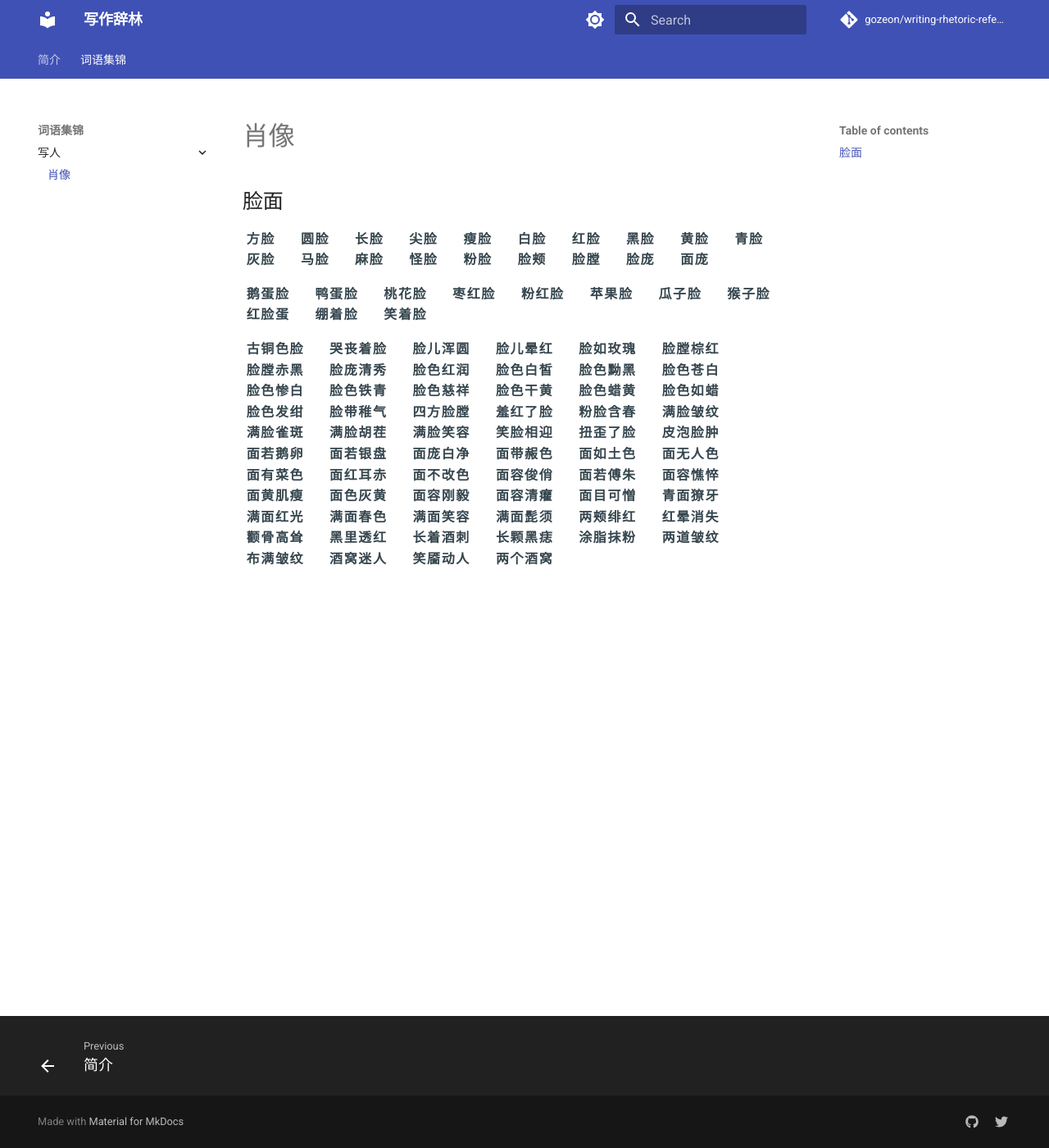
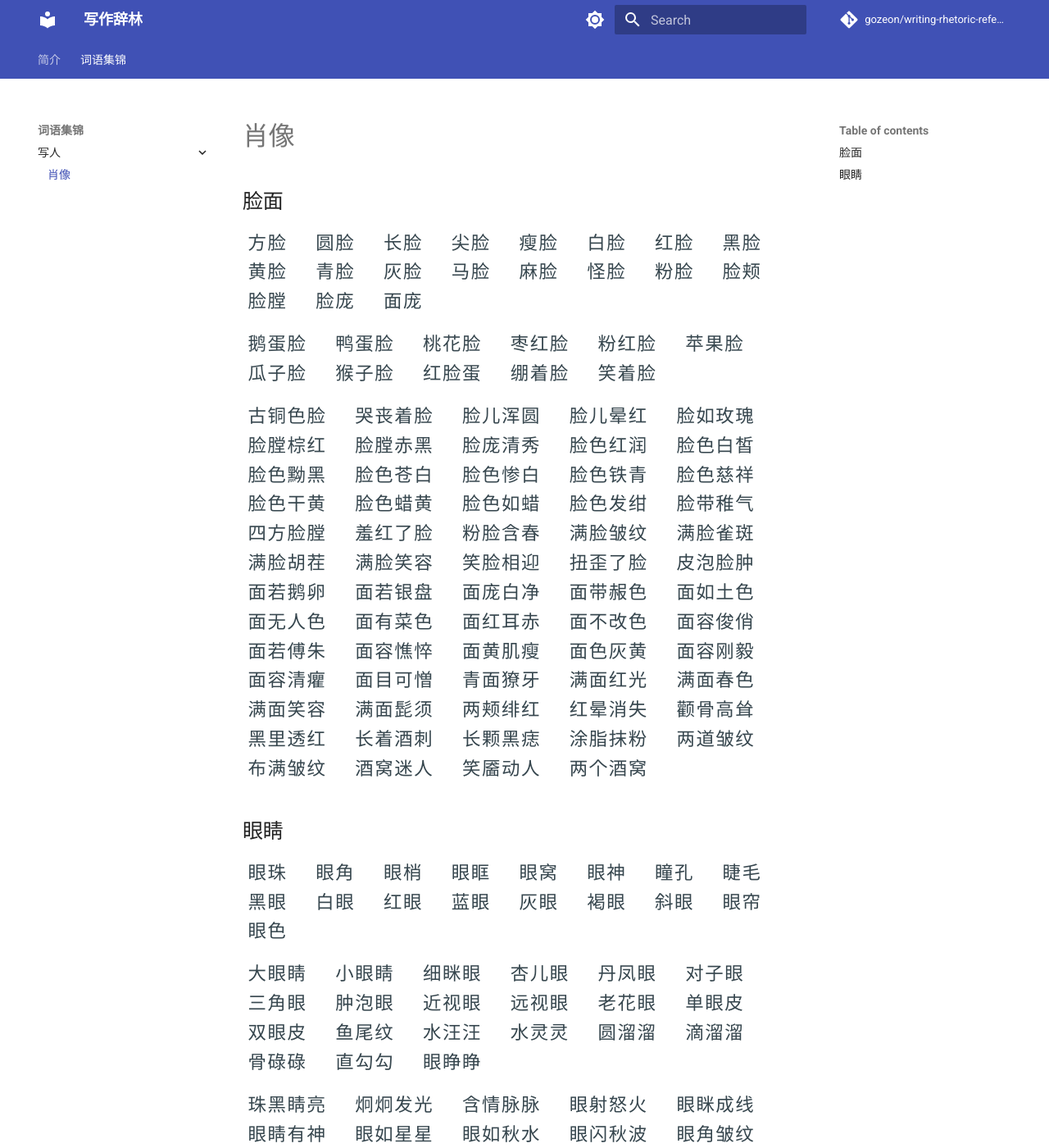
Before and after one commit to gozeon/writing-rhetoric-reference, an MkDocs documentation site: the page built from docs/词语集锦/写人/肖像.md, in a window 1280 px wide and 1400 px high. Shown: the whole window at 82% size. Built offline with MkDocs 1.6.1 and Material for MkDocs 9.7.7, drawn with Linux system fonts in a browser that asks for light colours; comment, search, counter and statistics services are not loaded; some of the changed text lies outside the part shown.

Commit message:
doc: 眼睛

```diff
--- a/docs/stylesheets/code.css
+++ b/docs/stylesheets/code.css
@@ -1,14 +1,15 @@
 article.md-content__inner p {
   word-spacing: 1em;
-  letter-spacing: 0.1em; word-wrap: break-word; /* 在单词内部进行断开 */
+  letter-spacing: 0.1em;
+  word-wrap: break-word; /* 在单词内部进行断开 */
   overflow-wrap: break-word;
 }
 
 
 code {
     font-family: "Noto Serif SC";
-    font-size: 1em !important;
-    font-weight: 600;
+    font-size: 1.4em !important;
+    /* font-weight: 500; */
 
     padding: 0;
     white-space: nowrap;
--- a/docs/词语集锦/写人/肖像.md
+++ b/docs/词语集锦/写人/肖像.md
@@ -96,3 +96,95 @@
 `酒窝迷人`
 `笑靥动人`
 `两个酒窝`
+
+## 眼睛
+
+`眼珠`
+`眼角`
+`眼梢`
+`眼眶`
+`眼窝`
+`眼神`
+`瞳孔`
+`睫毛`
+`黑眼`
+`白眼`
+`红眼`
+`蓝眼`
+`灰眼`
+`褐眼`
+`斜眼`
+`眼帘`
+`眼色`
+
+`大眼睛`
+`小眼睛`
+`细眯眼`
+`杏儿眼`
+`丹凤眼`
+`对子眼`
+`三角眼`
+`肿泡眼`
+`近视眼`
+`远视眼`
+`老花眼`
+`单眼皮`
+`双眼皮`
+`鱼尾纹`
+`水汪汪`
+`水灵灵`
+`圆溜溜`
+`滴溜溜`
+`骨碌碌`
+`直勾勾`
+`眼睁睁`
+
+`珠黑睛亮`
+`炯炯发光`
+`含情脉脉`
+`眼射怒火`
+`眼眯成线`
+`眼睛有神`
+`眼如星星`
+`眼如秋水`
+`眼闪秋波`
+`眼角皱纹`
+`眼梢细长`
+`眼花缭乱`
+`头晕烟花`
+`垂着眼皮`
+`口歪眼斜`
+`火眼金睛`
+`乌黑眸子`
+`目光温和`
+`目光和蔼`
+`目光慈祥`
+`目光严厉`
+`目光逼人`
+`目光灼人`
+`目光炯炯`
+`目光四射`
+`目光闪烁`
+`目光如电`
+`目光如剑`
+`目光敏锐`
+`目光深邃`
+`目光如豆`
+`目光呆滞`
+`目不转睛`
+`目不暇接`
+`目不交睫`
+`目送手挥`
+`目瞪口呆`
+`目眦尽裂`
+`目空一切`
+`两目如锥`
+`两目如剑`
+`獐头鼠目`
+`侧目而视`
+`横目而视`
+`怒目而视`
+`瞠目结舌`
+`明眸皓齿`
+`左顾右盼`
+`顾盼生神`
```
